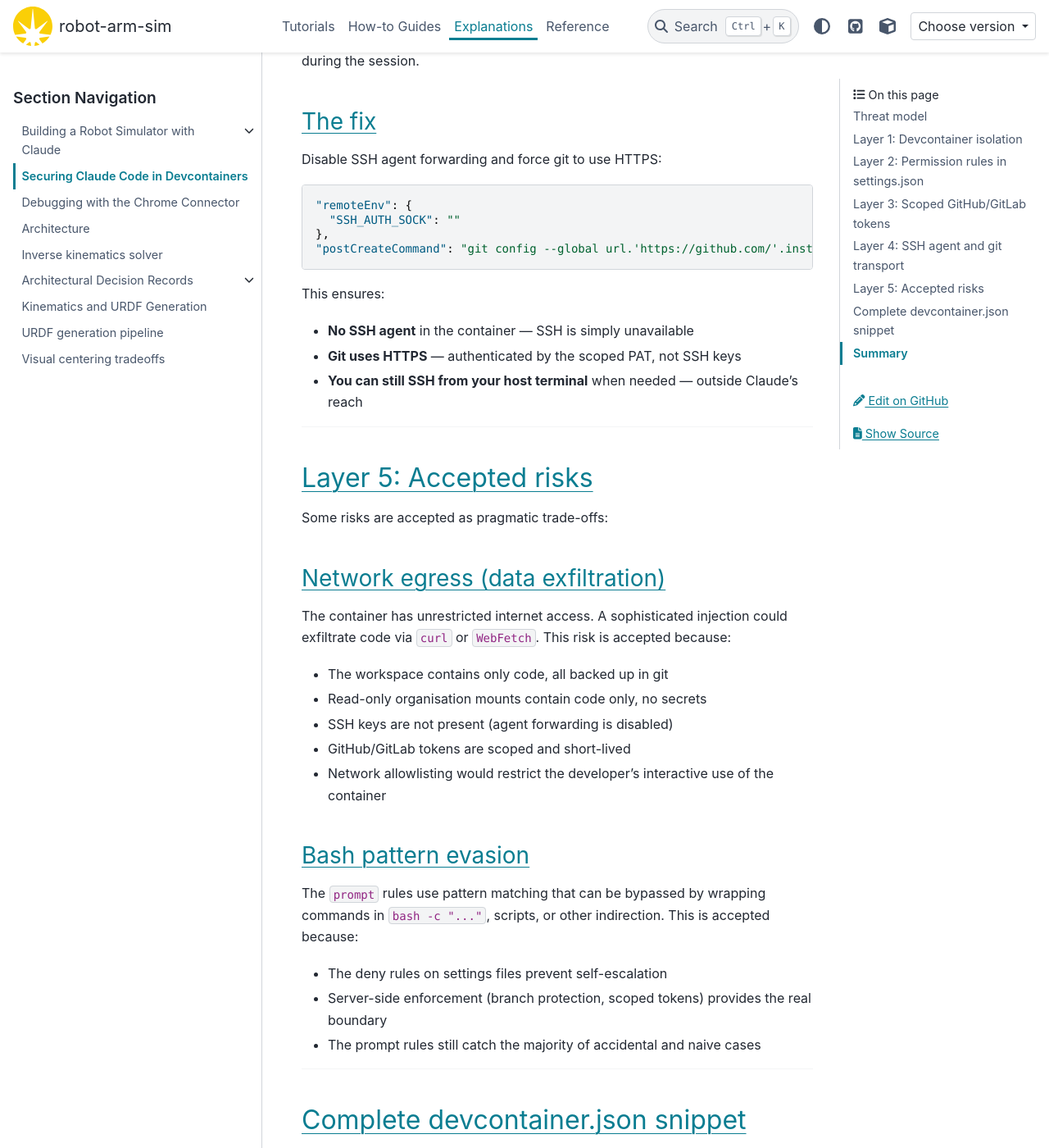
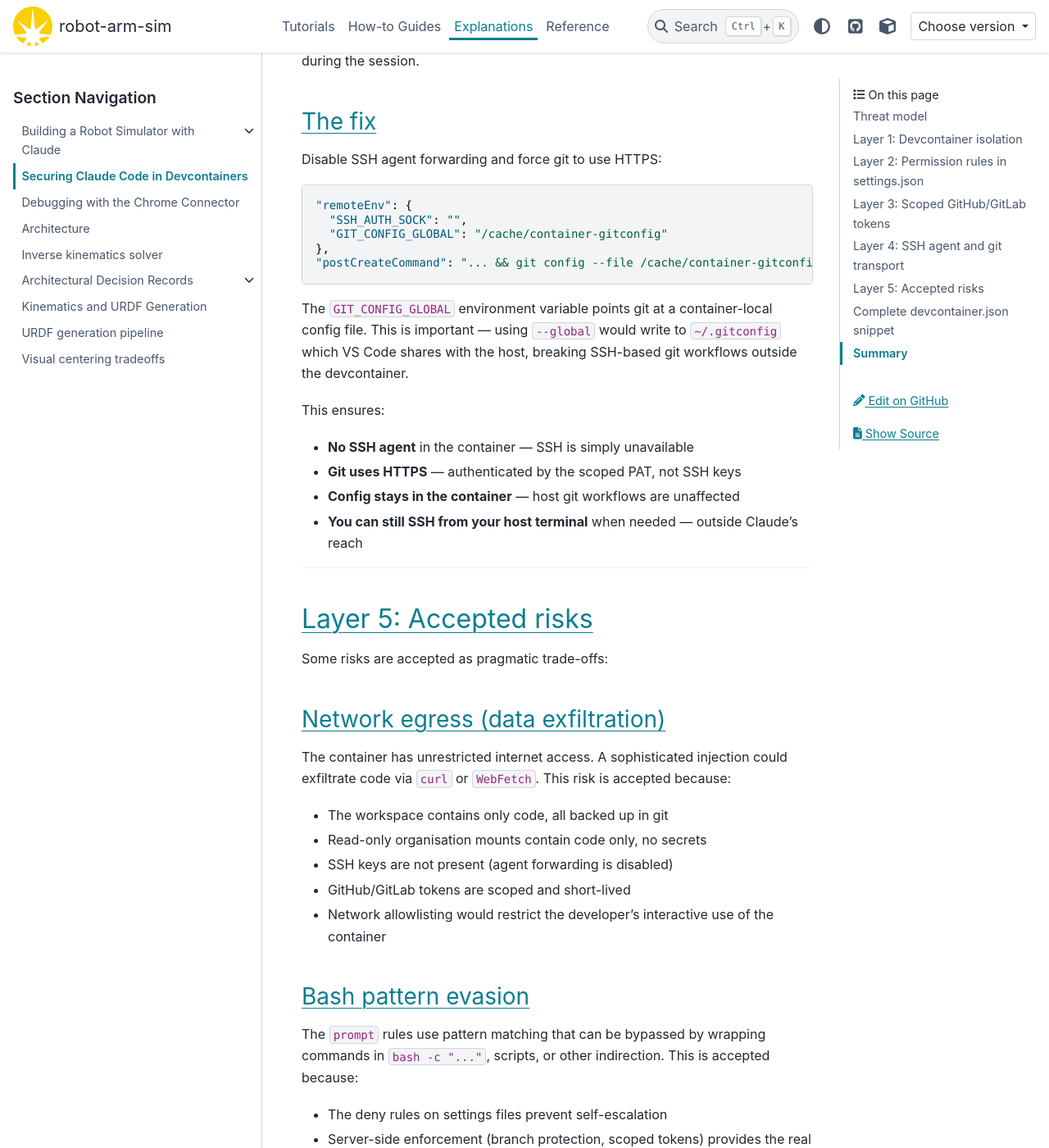
Before and after one commit to gilesknap/robot-arm-sim, a Sphinx documentation site: the page built from docs/explanations/claude-safety.md, in a window 1280 px wide and 1400 px high, scrolled down 5259 px. Shown: the whole window at 82% size. Built offline with Sphinx 7.4.7 and the PyData theme 0.15.4, drawn with Linux system fonts in a browser that asks for light colours; pages that are not in the unit, such as notebooks, are missing from menus; the version number could not be read and is left out; some of the changed text lies outside the part shown.

Commit message:
docs: update claude-safety to reflect container-scoped gitconfig
Co-Authored-By: Claude Opus 4.6 (1M context) <noreply@anthropic.com>

````diff
--- a/docs/explanations/claude-safety.md
+++ b/docs/explanations/claude-safety.md
@@ -198,14 +198,21 @@ Disable SSH agent forwarding and force git to use HTTPS:
 
 ```json
 "remoteEnv": {
-  "SSH_AUTH_SOCK": ""
+  "SSH_AUTH_SOCK": "",
+  "GIT_CONFIG_GLOBAL": "/cache/container-gitconfig"
 },
-"postCreateCommand": "git config --global url.'https://github.com/'.insteadOf 'git@github.com:' && git config --global url.'https://gitlab.diamond.ac.uk/'.insteadOf 'git@gitlab.diamond.ac.uk:'"
+"postCreateCommand": "... && git config --file /cache/container-gitconfig url.'https://github.com/'.insteadOf 'git@github.com:' && git config --file /cache/container-gitconfig url.'https://gitlab.diamond.ac.uk/'.insteadOf 'git@gitlab.diamond.ac.uk:'"
 ```
+
+The `GIT_CONFIG_GLOBAL` environment variable points git at a container-local
+config file. This is important — using `--global` would write to `~/.gitconfig`
+which VS Code shares with the host, breaking SSH-based git workflows outside
+the devcontainer.
 
 This ensures:
 - **No SSH agent** in the container — SSH is simply unavailable
 - **Git uses HTTPS** — authenticated by the scoped PAT, not SSH keys
+- **Config stays in the container** — host git workflows are unaffected
 - **You can still SSH from your host terminal** when needed — outside Claude's
   reach
 
@@ -247,12 +254,13 @@ Combine all layers into your devcontainer configuration:
 ```json
 {
   "remoteEnv": {
-    "SSH_AUTH_SOCK": ""
+    "SSH_AUTH_SOCK": "",
+    "GIT_CONFIG_GLOBAL": "/cache/container-gitconfig"
   },
   "mounts": [
     "source=gh-auth-${localWorkspaceFolderBasename},target=/root/.config/gh,type=volume"
   ],
-  "postCreateCommand": "git config --global url.'https://github.com/'.insteadOf 'git@github.com:' && git config --global url.'https://gitlab.diamond.ac.uk/'.insteadOf 'git@gitlab.diamond.ac.uk:'"
+  "postCreateCommand": "... && git config --file /cache/container-gitconfig url.'https://github.com/'.insteadOf 'git@github.com:' && git config --file /cache/container-gitconfig url.'https://gitlab.diamond.ac.uk/'.insteadOf 'git@gitlab.diamond.ac.uk:'"
 }
 ```
 
````
